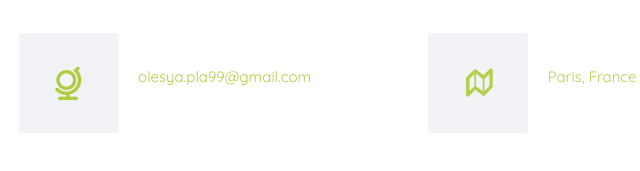
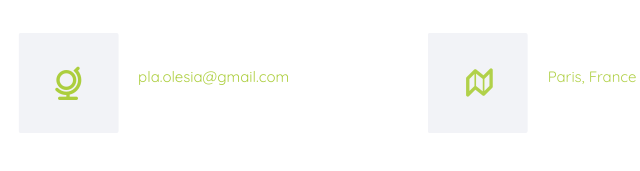
Before and after one commit to lespl/lespl.github.io, a plain HTML site: page index.html in a window 1280 px wide. Shown: the part 3909-4080 px from the top of the page, 374-1014 px from the left. Drawn offline with nearby package versions, Linux system fonts and the light colour scheme; files whose address does not match are found by name; a web font is replaced by a local one.

Commit message:
Update index.html
changed email

```diff
--- a/index.html
+++ b/index.html
@@ -516,7 +516,7 @@
 										<i class="icon-globe-outline"></i>
 									</div>
 									<div class="colorlib-text">
-										<p><a href="mailto:olesya.pla99@gmail.com">olesya.pla99@gmail.com</a></p>
+										<p><a href="mailto:pla.olesia@gmail.com">pla.olesia@gmail.com</a></p>
 									</div>
 								</div>
 							</div>
```
